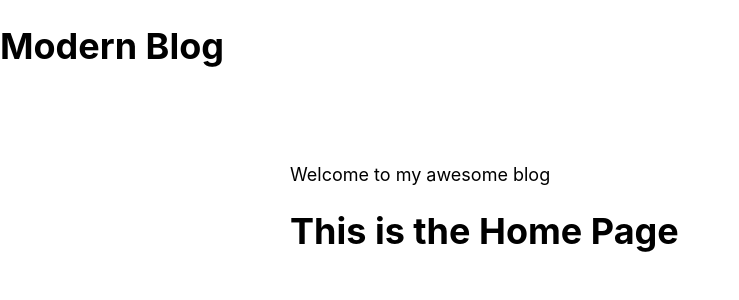
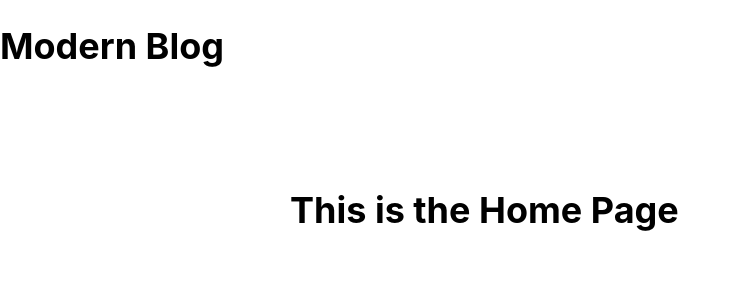
Before and after one commit to o-brayarn/modern-blog, a React (Vite) app: page / in a window 1280 px wide. Shown: the top 300 px of the page, without its empty margins (0-739 px from the left). Built offline with nearby package versions, Linux system fonts and the light colour scheme.

Commit message:
modify App component

```diff
--- a/src/App.jsx
+++ b/src/App.jsx
@@ -7,7 +7,6 @@ function App() {
       <div className="App">
         <h1>Modern Blog</h1>
         <div id="page-body">
-          Welcome to my awesome blog
           <Routes>
             <Route path="/" element={<Home />} />
             <Route path="/about" element={<About />} />
```
